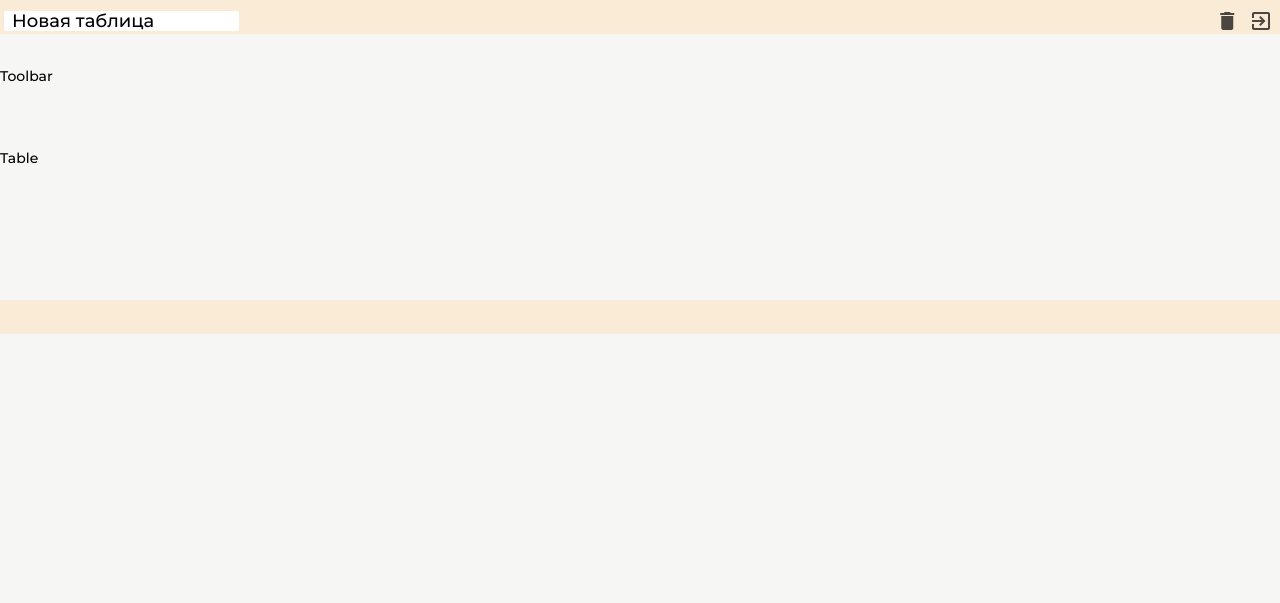
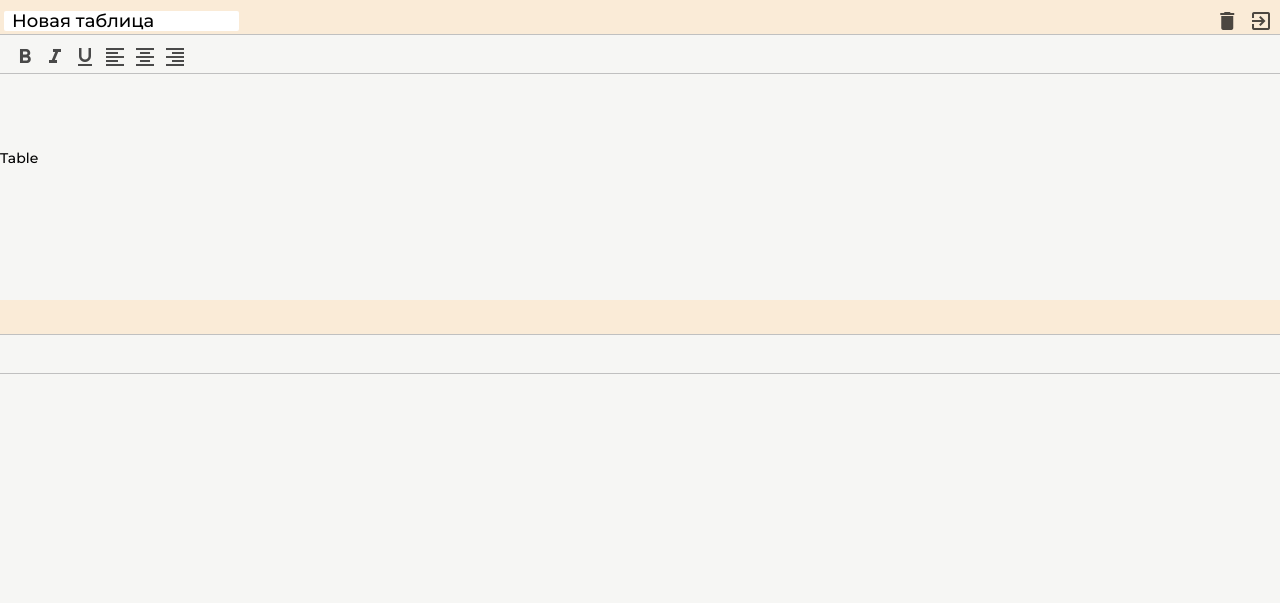
Before and after one commit to luxa4/js-excecl, a website built with webpack: page src/index.html in a window 1280 px wide. Built offline with nearby package versions, Linux system fonts and the light colour scheme.

Commit message:
add verstka to toolbar

```diff
--- a/src/index.html
+++ b/src/index.html
@@ -30,7 +30,36 @@
 
         </div>
         <div class="excel__toolbar">
-            Toolbar
+            <div class="button">
+                    <span class="material-icons">
+                    format_bold
+                    </span>
+            </div>
+            <div class="button">
+                    <span class="material-icons">
+                    format_italic
+                    </span>
+            </div>
+            <div class="button">
+                    <span class="material-icons">
+                        format_underlined
+                    </span>
+            </div>
+            <div class="button">
+                    <span class="material-icons">
+                    format_align_left
+                    </span>
+            </div>
+            <div class="button">
+                    <span class="material-icons">
+                    format_align_center
+                    </span>
+            </div>
+            <div class="button">
+                    <span class="material-icons">
+                    format_align_right
+                    </span>
+            </div>
         </div>
         <div class="excel__formula">
             Formula
--- a/src/sass/_variables.sass
+++ b/src/sass/_variables.sass
@@ -1,4 +1,4 @@
 $header-height: 34px
-$toolbar-height: 34px
+$toolbar-height: 40px
 
 $border-color: #c0c0c0
--- a/src/sass/toolbar.sass
+++ b/src/sass/toolbar.sass
@@ -3,7 +3,15 @@
 
 .excel__toolbar
   position: absolute
-  top:  $header-height+$toolbar-height
+  //background: darkred
+  top:  $header-height
   right: 0
   left: 0
   height: $toolbar-height
+  border-top: 1px solid $border-color
+  border-bottom: 1px solid $border-color
+  padding: 7px 10px
+  display: flex
+
+  .button
+    +button(green)
```
